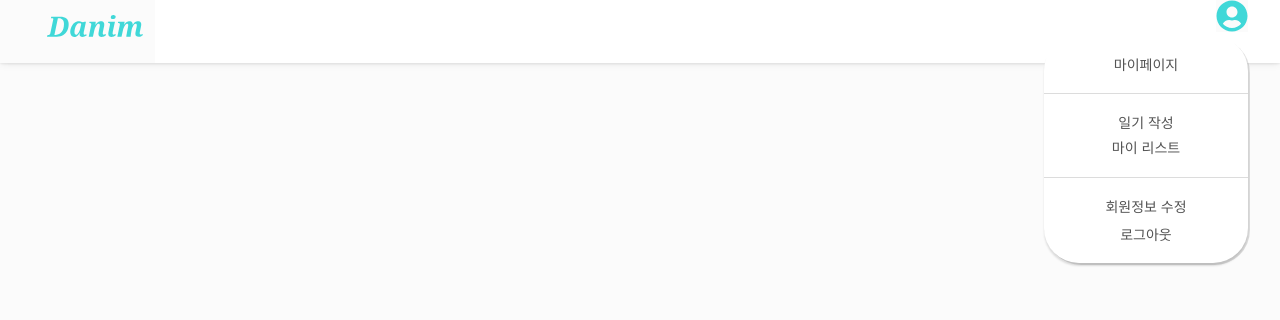
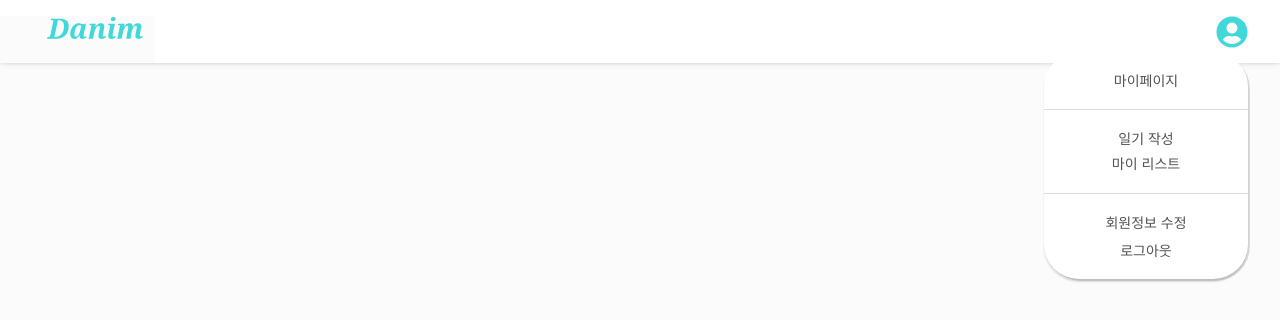
Before and after one commit to codestates-seb/seb40_main_018, a React (Create React App) app in the folder client/: page / in a window 1280 px wide. Shown: the top 320 px of the page. Built offline with nearby package versions, Linux system fonts and the light colour scheme.

Commit message:
💄 공통 컴포넌트 배경 색상 수정

```diff
--- a/client/src/components/Header/LoginHeader.js
+++ b/client/src/components/Header/LoginHeader.js
@@ -22,7 +22,7 @@ export const HeaderContainer = styled.div`
   justify-content: space-between;
   width: 100%;
   height: 63px;
-  padding: 0px 32px 0px 0px;
+  padding: 16px 32px 0px 0px;
   text-align: center;
   background-color: #ffffff;
 `;
@@ -31,7 +31,7 @@ export const Logo2 = styled(Logo)`
   width: 120px;
   height: 120px;
   margin-left: 35px;
-  margin-top: -34px;
+  margin-top: -48px;
   /* background 색상 제거해도 남아있는 background-color */
   background-color: transparent !important;
 `;
```
Also changed, not shown: client/src/components/Header/Header.js (+11 -9 lines).
